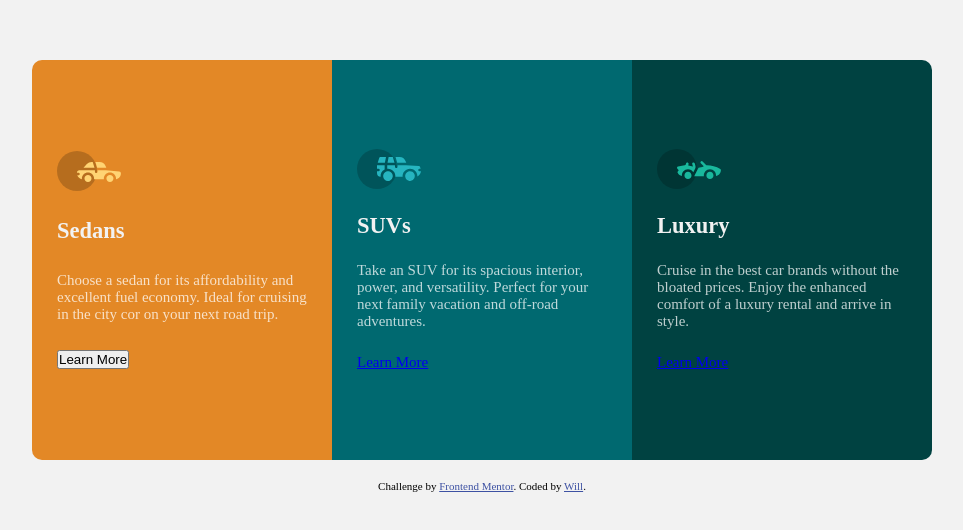
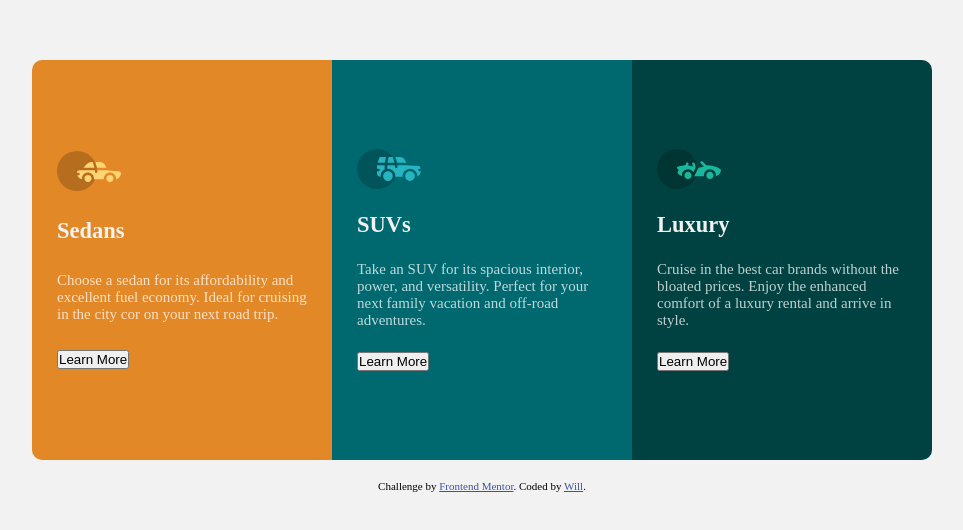
Before and after one commit to wkey1980/FEM_3-column-preview-card-component, a website: page index.html in a window 1280 px wide. Shown: the part 124-654 px from the top of the page, without its empty margins (158-1121 px from the left). Drawn offline with Linux system fonts and the light colour scheme.

Commit message:
Updated html code with spacings between sections for easer to read.

```diff
--- a/index.html
+++ b/index.html
@@ -30,43 +30,53 @@
 
 	<div class="wrapper">
 		<main class="card__container">
+
 			<section class="sedans">
 				<div class="card">
 					<div class="sedans__container">
 						<img src="./src/images/icon-sedans.svg" alt="Sedans">
 						<h1>Sedans</h1>
 						<p>	Choose a sedan for its affordability and excellent fuel economy. Ideal for cruising in the city cor on your next road trip.</p>
-						<button href="#">Learn More</button>
+						<button class="btn btn__sedans" href="#">Learn More</button>
 					</div>
 				</div>
+
 			</section>
 
+
 			<section class="suvs">
+
 				<div class="card">
 					<div class="suvs__container">
 						<img src="./src/images/icon-suvs.svg" alt="SUVs">
 						<h1>SUVs</h1>
 						<p>	Take an SUV for its spacious interior, power, and versatility. Perfect for your next family vacation and off-road adventures.</p>
-						<a href="#">Learn More</a>
+						<button class="btn btn__suvs" href="#">Learn More</button>
 					</div>
 				</div>
+
 			</section>
 
+
 			<section class="luxury">
+
 				<div class="card">
 					<div class="luxury__container">
 						<img src="./src/images/icon-luxury.svg" alt="Luxury">
 						<h1>Luxury</h1>
 						<p>	Cruise in the best car brands without the bloated prices. Enjoy the enhanced comfort of a luxury rental and arrive in style.</p>
-						<a href="#">Learn More</a>
+						<button class="btn btn__luxury" href="#">Learn More</button>
 					</div>
 				</div>
+
 			</section>
+
+
 		</main>
 		<footer>
 			<div class="attribution">
 				Challenge by <a href="https://www.frontendmentor.io?ref=challenge" target="_blank">Frontend Mentor</a>.
-				Coded by <a href="#">Will</a>.
+				Coded by <a href="https://github.com/wkey1980">Will</a>.
 			</div>
 		</footer>
 	</div>
```
